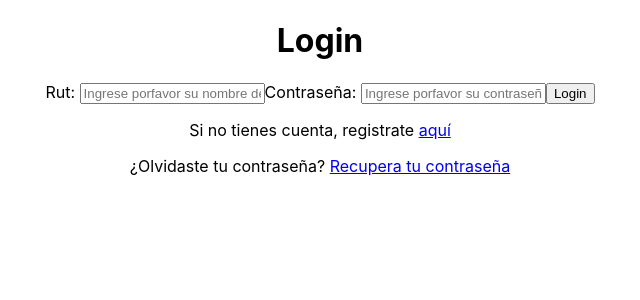
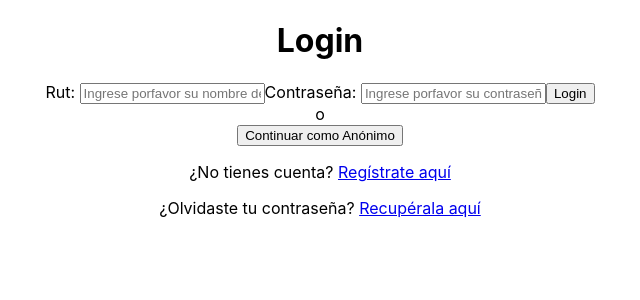
Before and after one commit to nathandrake3652/Bdnorelacionales, a React (Create React App) app in the folder Frontend/my-app/: page /Login in a window 1280 px wide. Shown: the top 300 px of the page, without its empty margins (320-960 px from the left). Built offline with nearby package versions, Linux system fonts and the light colour scheme.

Commit message:
Flujo de anónimo listo

```diff
--- a/Frontend/my-app/src/hooks/useLogin.ts
+++ b/Frontend/my-app/src/hooks/useLogin.ts
@@ -7,6 +7,9 @@ interface Logindata {
     password: string;
 }
 
+interface AnonLoginData {
+  type: string;
+}
 
 
 export function useLogin(onSuccess: (token: string)=> void, onFail:(error:string)=> void) {
@@ -27,3 +30,20 @@ export function useLogin(onSuccess: (token: string)=> void, onFail:(error:string
 
     });
 }
+
+export function useAnonLogin(onSuccess: (token: string) => void, onFail: (error: string) => void) {
+  return useMutation<string, AxiosError, AnonLoginData>({
+    mutationFn: async ({type}: AnonLoginData): Promise<string> => {
+      const respuesta = await api.post('api/v1/auth/anonimo', {type});
+      return respuesta.data;
+    },
+    onSuccess: (data) => {
+      console.log('Sesión anónima creada', data);
+      onSuccess(data);
+    },
+    onError: (error) => {
+      const mensaje = (error.response?.data as { message?: string })?.message || 'Error al crear sesión anónima';
+      onFail(mensaje);
+    }
+  });
+}
--- a/Frontend/my-app/src/pages/Login.tsx
+++ b/Frontend/my-app/src/pages/Login.tsx
@@ -1,7 +1,8 @@
 import React,{SyntheticEvent, useState} from 'react';
 import {useNavigate} from 'react-router-dom';
 import { useAuth } from '../context/AuthContext';
-import { useLogin } from '../hooks/useLogin';
+import { useLogin, useAnonLogin } from '../hooks/useLogin';
+
 
 export const Login = () => {
   const [username,setUser] = useState('');
@@ -9,6 +10,8 @@ export const Login = () => {
   const [errorMsg, setErrorMsg] = useState('');
   const {setToken} = useAuth();
   const navigate = useNavigate();
+
+
 
   const login = useLogin((token) => {
 
@@ -20,8 +23,19 @@ export const Login = () => {
   (error)=>{
     setErrorMsg(error);
   }
+  );
 
-);
+  const loginAnon = useAnonLogin((token) => {
+
+    setToken(token);
+    console.log(setToken(token));
+    navigate('/Home');
+
+  },
+  (error)=>{
+    setErrorMsg(error);
+  }
+  );
 
   const submit = (e: SyntheticEvent) =>
   {
@@ -29,6 +43,11 @@ export const Login = () => {
     setErrorMsg('');
     login.mutate({username,password});
 
+  };
+
+  const handleAnonymous = () => {
+    setErrorMsg('');
+    loginAnon.mutate({ type: 'anon' });
   };
 
 
@@ -50,10 +69,26 @@ export const Login = () => {
               {login.isPending? 'iniciando sesion...': 'Login'}
             </button>
         </form>
-        {login.isError && <p>usuario o contraseña incorrectas </p>}
-        {errorMsg && <p>{errorMsg}</p>}
-        <p>Si no tienes cuenta, registrate <a href="/Register">aquí</a></p>
-        <p>¿Olvidaste tu contraseña? <a href="/ForgotPassword">Recupera tu contraseña</a></p>
+
+      <div className="separator">
+        <span>o</span>
+      </div>
+
+      <button
+        onClick={handleAnonymous}
+        disabled={loginAnon.isPending}
+        className="boton-anonimo"
+      >
+        {loginAnon.isPending ? 'Creando sesión...' : 'Continuar como Anónimo'}
+      </button>
+
+      {login.isError && <p className="error-message">Usuario o contraseña incorrectos</p>}
+      {loginAnon.isError && <p className="error-message">{errorMsg}</p>}
+
+      <div className="links-register">
+        <p>¿No tienes cuenta? <a href="/Register">Regístrate aquí</a></p>
+        <p>¿Olvidaste tu contraseña? <a href="/ForgotPassword">Recupérala aquí</a></p>
+      </div>
 
     </div>
   );
--- a/Frontend/my-app/src/routes/AppRoutes.tsx
+++ b/Frontend/my-app/src/routes/AppRoutes.tsx
@@ -3,9 +3,7 @@ import {Login} from '../pages/Login';
 import {Register} from '../pages/Register';
 import {Home} from '../pages/Home';
 import {PrivateRoute} from './PrivateRoute';
-import {Reserva} from '../pages/ReservasUsuario';
-import { Reservar } from '../pages/Reservar';
-import { HistorialReservas } from '../pages/reservasHistorial';
+
 
 
 export const AppRoutes = () => {
@@ -14,9 +12,6 @@ export const AppRoutes = () => {
       <Route path = '/Login' element = {<Login/>}/>
       <Route path = '/Register' element = {<Register/>}/>
       <Route path='/Home'element = {<PrivateRoute> <Home/> </PrivateRoute>}/>
-      <Route path='/ReservasUsuario'element = {<PrivateRoute> <Reserva/> </PrivateRoute>}/>
-      <Route path='/Reservar'element = {<PrivateRoute> <Reservar/> </PrivateRoute>}/>
-      <Route path='/reservasHistorial'element = {<PrivateRoute><HistorialReservas/></PrivateRoute>}/>
     </Routes>
   );
 };
```
